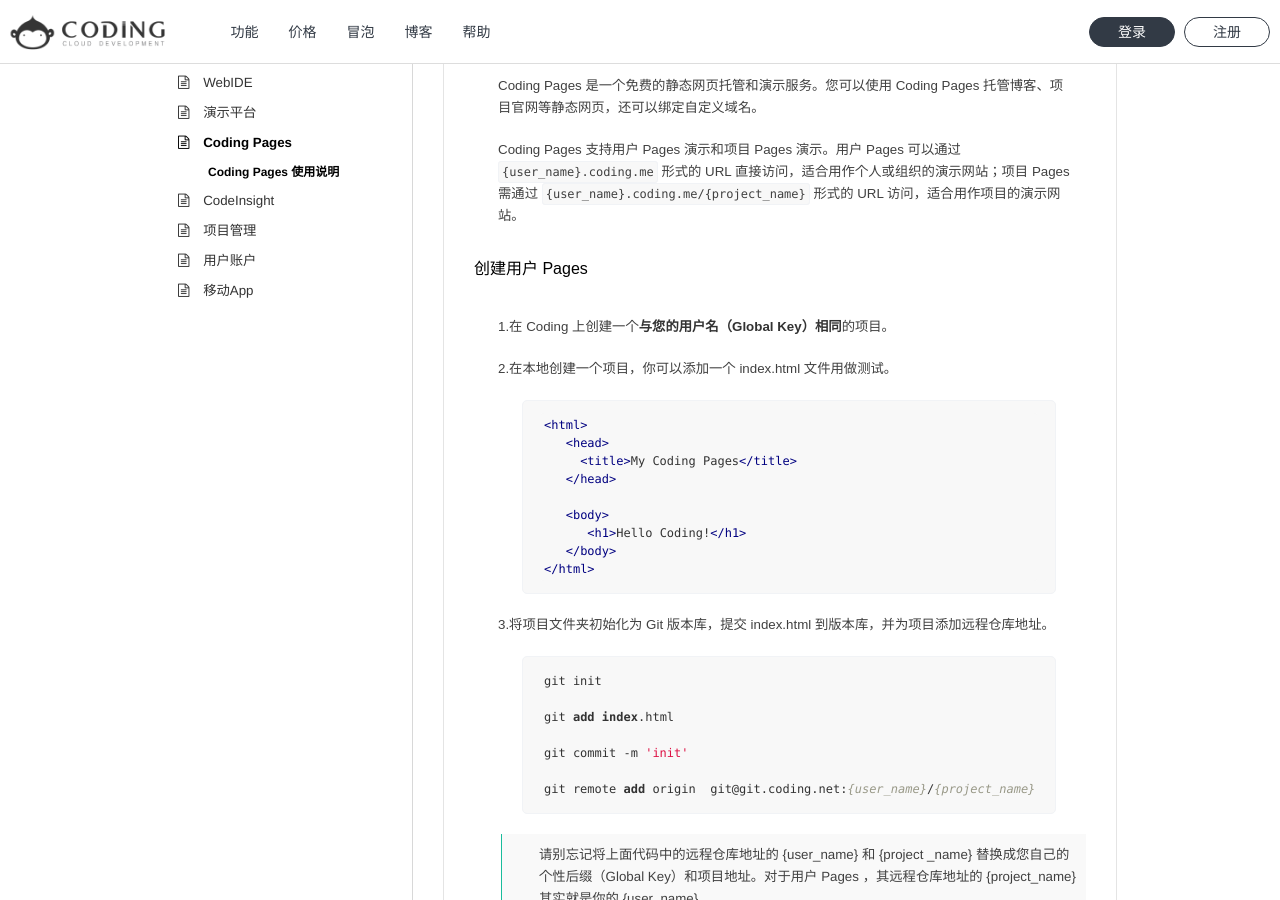
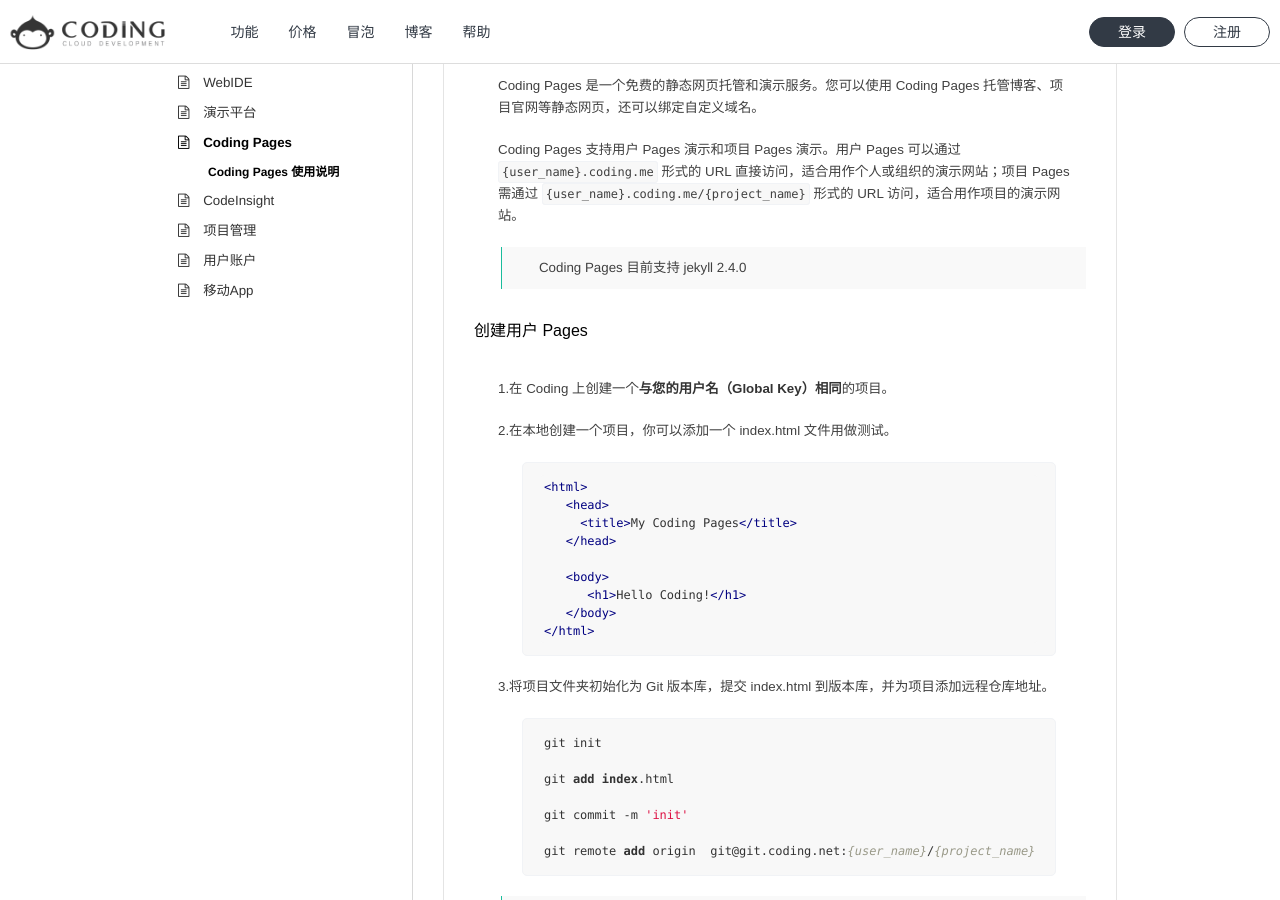
Before and after one commit to Coding/coding-docs, a Jekyll site: the page built from doc/pages/index.markdown, in a window 1280 px wide and 900 px high, scrolled down 419 px. Built offline with Jekyll 4.4.1, drawn with Linux system fonts in a browser that asks for light colours; Markdown is read by kramdown in place of the engine named in the settings.

Commit message:
增加 jekyll 版本支持说明

```diff
--- a/doc/pages/index.markdown
+++ b/doc/pages/index.markdown
@@ -9,6 +9,8 @@
 Coding Pages 是一个免费的静态网页托管和演示服务。您可以使用 Coding Pages 托管博客、项目官网等静态网页，还可以绑定自定义域名。
 
 Coding Pages 支持用户 Pages 演示和项目 Pages 演示。用户 Pages 可以通过 `{user_name}.coding.me` 形式的 URL 直接访问，适合用作个人或组织的演示网站；项目 Pages 需通过 `{user_name}.coding.me/{project_name}` 形式的 URL 访问，适合用作项目的演示网站。
+
+> Coding Pages 目前支持 jekyll 2.4.0
 
 #### 创建用户 Pages
 
```
